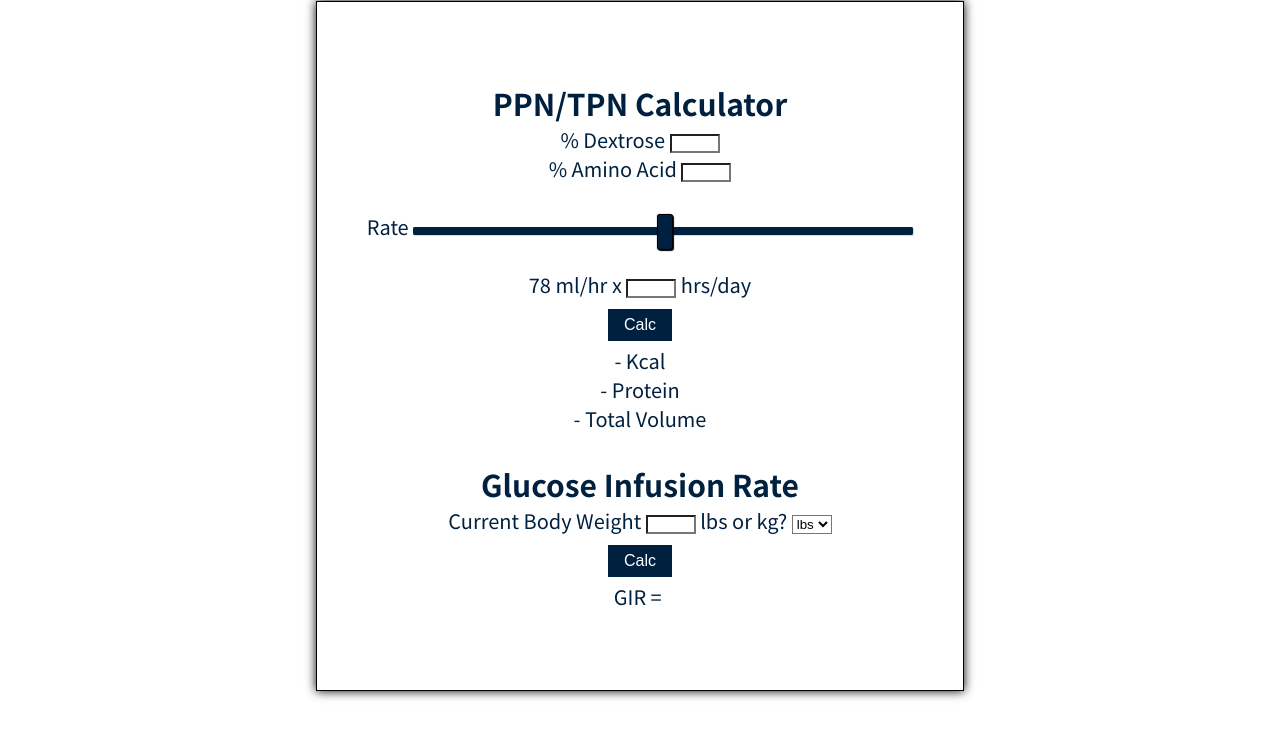
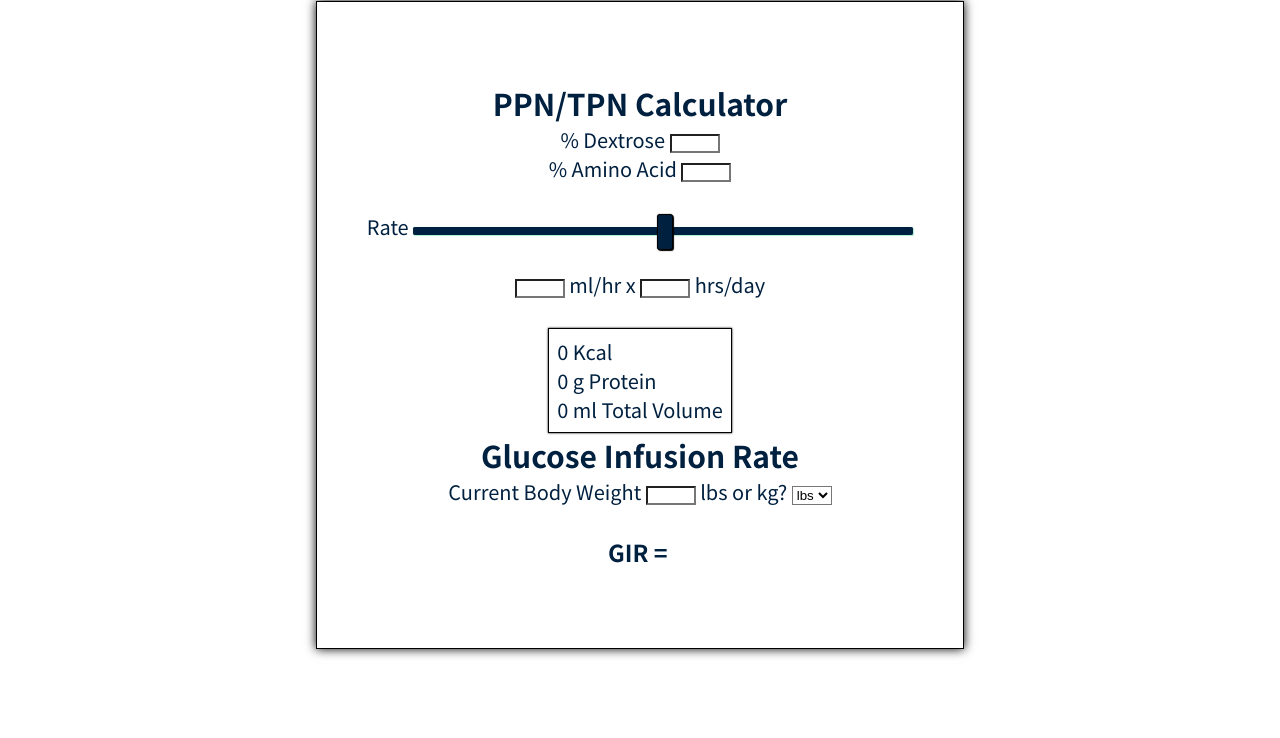
Before and after one commit to saltedTofu/RDCalc, a plain HTML site: page TPN.html in a window 1280 px wide. Shown: the part 118-856 px from the top of the page. Drawn offline with Linux system fonts and the light colour scheme.

Commit message:
Update TPN.html

```diff
--- a/TPN.html
+++ b/TPN.html
@@ -28,47 +28,46 @@
                     <br>
                     <h1>PPN/TPN Calculator</h1>
                     <p class="inline">% Dextrose</p>
-                    <input id="dextroseConcentration" name="dextroseConcentration" type="number" class="inline">
+                    <input id="dextroseConcentration" name="dextroseConcentration" type="number" class="inline" oninput = "steezy(document.getElementById('dextroseConcentration').value,document.getElementById('aminoAcidConcentration').value, document.getElementById('pnrate').value, document.getElementById('pnHoursPerDay').value)">
                     <br>
                     <p class="inline">% Amino Acid</p>
-                    <input id="aminoAcidConcentration" name="aminoAcidConcentration" type="number" class="inline">
+                    <input id="aminoAcidConcentration" name="aminoAcidConcentration" type="number" class="inline" oninput = "steezy(document.getElementById('dextroseConcentration').value,document.getElementById('aminoAcidConcentration').value, document.getElementById('pnrate').value, document.getElementById('pnHoursPerDay').value)">
                     <br>
                     <br>
                     <p class="inline">Rate</p>
                     <input id="pnrate" name="pnrate" type="range" min="5" max="150" step="1" oninput="showPnRate(this.value); steezy(document.getElementById('dextroseConcentration').value,document.getElementById('aminoAcidConcentration').value, this.value, document.getElementById('pnHoursPerDay').value)">
                     <br>
                     <br>
-                    <p class="inline" id="pnRateOutput">78</p>
+                    <input id="pnRateOutput" name="pnRateOutput" type="number" oninput="changePnRateSlider(this.value); steezy(document.getElementById('dextroseConcentration').value,document.getElementById('aminoAcidConcentration').value, this.value, document.getElementById('pnHoursPerDay').value)">
                     <p class="inline">ml/hr</p>
                     <p class="inline">x</p>
-                    <input class = "inline" id="pnHoursPerDay" name="pnHoursPerDay" type=number>
+                    <input class = "inline" id="pnHoursPerDay" name="pnHoursPerDay" type=number oninput="steezy(document.getElementById('dextroseConcentration').value,document.getElementById('aminoAcidConcentration').value, document.getElementById('pnRateOutput').value, document.getElementById('pnHoursPerDay').value)">
                     <p class="inline">hrs/day</p>
                     <br>
-                    <button onclick = "steezy(document.getElementById('dextroseConcentration').value,document.getElementById('aminoAcidConcentration').value, document.getElementById('pnrate').value, document.getElementById('pnHoursPerDay').value)">Calc</button>
                     <br>
-                    <p class="inline" id="pnKcal">-</p>
-                    <p class="inline">Kcal</p>
-                    <br>
-                    <p class="inline" id="pnProtein">-</p>
-                    <p class="inline">Protein</p>
-                    <br>
-                    <p class="inline" id="pnTotalVolume">-</p>
-                    <p class="inline">Total Volume</p>
-                    <br>
+                    <div class="calcOutput">
+                        <p class="inline" id="pnKcal">0</p>
+                        <p class="inline">Kcal</p>
+                        <br>
+                        <p class="inline" id="pnProtein">0</p>
+                        <p class="inline">g Protein</p>
+                        <br>
+                        <p class="inline" id="pnTotalVolume">0</p>
+                        <p class="inline">ml Total Volume</p>
+                    </div>
                     <br>
                     <h1>Glucose Infusion Rate</h1>
                     <label for="ABWkg">Current Body Weight</label>
-                        <input id="CBW" name="CBW" type="number">
+                        <input id="CBW" name="CBW" type="number" oninput="girCalc(document.getElementById('dextroseConcentration').value, document.getElementById('pnHoursPerDay').value, document.getElementById('CBW').value, document.getElementById('pnrate').value, document.getElementById('lbsOrKg'))">
                         <label for="lbsOrKg">lbs or kg?</label>
-                        <select id="lbsOrKg" name="lbsOrKg">
+                        <select id="lbsOrKg" name="lbsOrKg" onchange="girCalc(document.getElementById('dextroseConcentration').value, document.getElementById('pnHoursPerDay').value, document.getElementById('CBW').value, document.getElementById('pnrate').value, document.getElementById('lbsOrKg'))">
                             <option value="lbs">lbs</option>
                             <option value="kg">kg</option>
                         </select>
                         <br>
-                        <button onclick="girCalc(document.getElementById('dextroseConcentration').value, document.getElementById('pnHoursPerDay').value, document.getElementById('CBW').value, document.getElementById('pnrate').value, document.getElementById('lbsOrKg'))">Calc</button>
                     <br>
-                    <p class="inline">GIR =</p>
-                    <p class="inline" id="gir"></p>
+                        <h3 class="inline">GIR =</h3>
+                        <h3 class="inline" id="gir"></h3>
                     <br>
                     <br>
                 </section>
```
